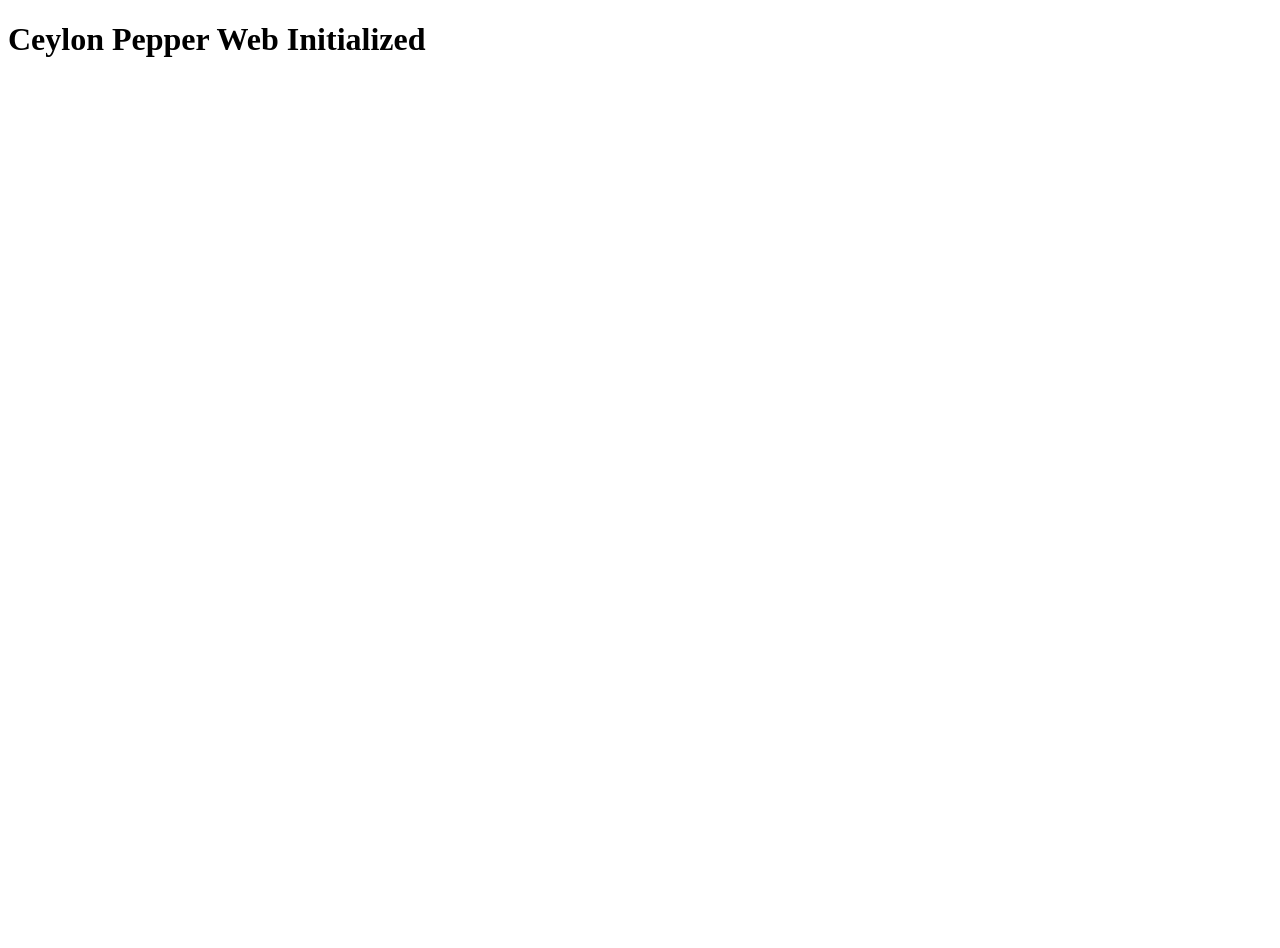
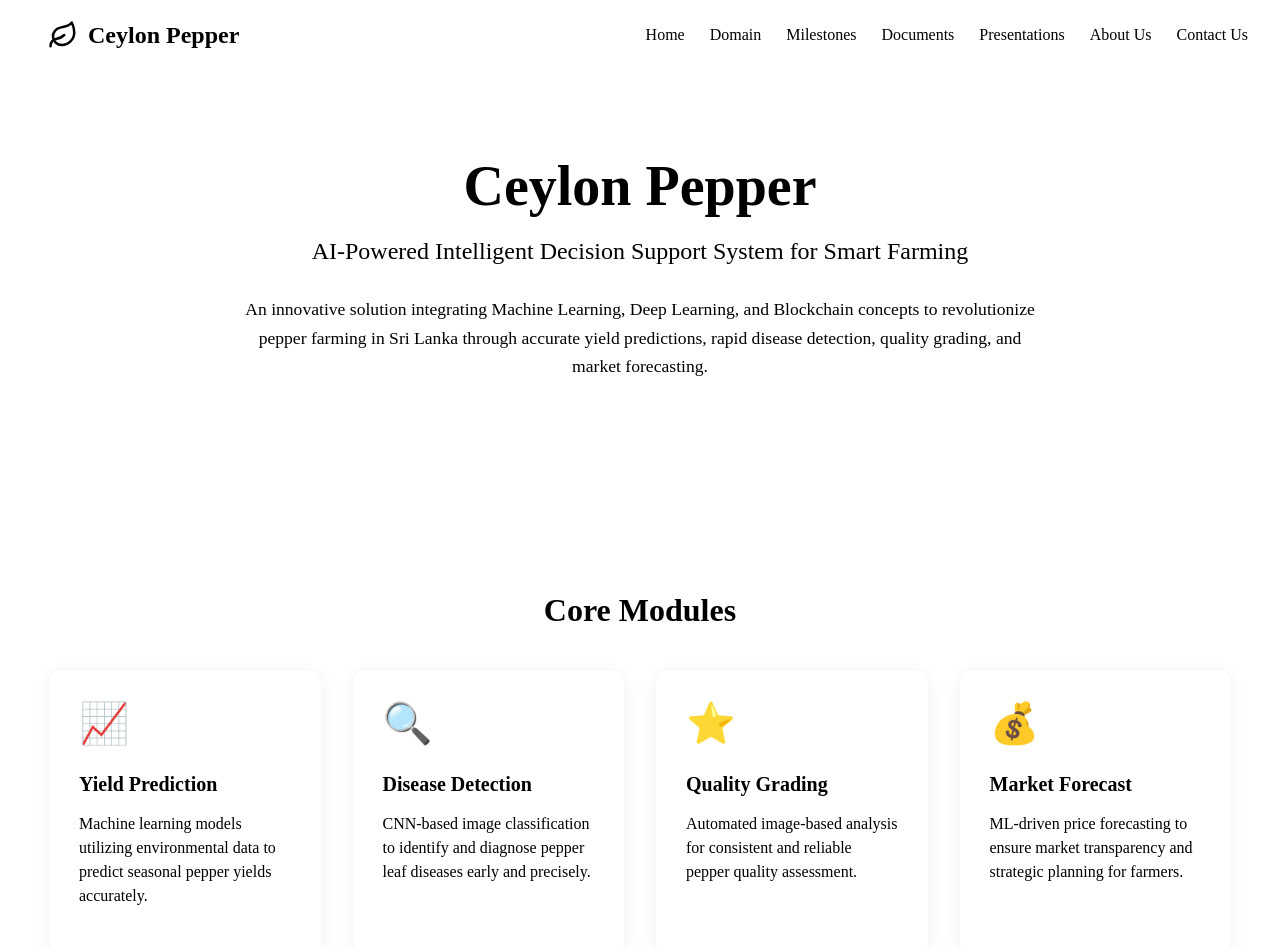
Before and after one commit to JanudiAdhikari/CeylonPepper, a React (Vite) app: page / in a window 1280 px wide. Shown: the top 948 px of the page. Before the commit the page ends 800 px from the top, so only its background shows below. Built offline with nearby package versions, Linux system fonts and the light colour scheme; the HTML template or start-up script is replaced by a standard one.

Commit message:
configure routing and implement Home and Domain pages

```diff
--- a/src/App.jsx
+++ b/src/App.jsx
@@ -1,13 +1,32 @@
 import { BrowserRouter as Router, Routes, Route } from 'react-router-dom';
+import PageLayout from './components/PageLayout';
+import Home from './pages/Home';
+import Domain from './pages/Domain';
+
+// Placeholder components until we implement the rest
+const Placeholder = ({ title }) => (
+  <div className="container fade-in text-center" style={{ padding: '100px 20px', minHeight: '60vh' }}>
+    <h2 className="section-title">{title}</h2>
+    <p>This section is currently under construction. Check back soon for updates!</p>
+  </div>
+);
 
 function App() {
   return (
     <Router>
-      <div className="min-h-screen">
-        <h1>Ceylon Pepper Web Initialized</h1>
-      </div>
+      <PageLayout>
+        <Routes>
+          <Route path="/" element={<Home />} />
+          <Route path="/domain" element={<Domain />} />
+          <Route path="/milestones" element={<Placeholder title="Project Milestones" />} />
+          <Route path="/documents" element={<Placeholder title="Project Documents" />} />
+          <Route path="/presentations" element={<Placeholder title="Presentations (Slides)" />} />
+          <Route path="/about" element={<Placeholder title="About Us" />} />
+          <Route path="/contact" element={<Placeholder title="Contact Us" />} />
+        </Routes>
+      </PageLayout>
     </Router>
-  )
+  );
 }
 
-export default App
+export default App;
--- /dev/null
+++ b/src/pages/Domain.jsx
@@ -0,0 +1,62 @@
+import React from 'react';
+import '../styles/Pages.css';
+
+const Domain = () => {
+  return (
+    <div className="container domain-page fade-in">
+      <h2 className="section-title" style={{ marginTop: '40px' }}>Research Domain</h2>
+
+      <div className="domain-section">
+        <h3>1. Literature Survey</h3>
+        <p>Traditional pepper farming in Sri Lanka faces severe limitations due to manual observation and reliance on historical methods. Existing Machine Learning approaches have been explored globally, but there is a distinct gap in adapting these systems to the unique environmental and agricultural context of Sri Lanka.</p>
+      </div>
+
+      <div className="domain-section">
+        <h3>2. Research Gap</h3>
+        <p>There is a lack of an integrated, end-to-end system tailored for Sri Lankan pepper farmers. Current solutions offer no explainable AI tailored for farmers with limited technical knowledge, and there is highly limited automation concerning the quality grading of the produce.</p>
+      </div>
+
+      <div className="domain-section">
+        <h3>3. Research Problem</h3>
+        <ul>
+          <li>Unpredictable crop yield resulting in poor supply chain management.</li>
+          <li>No standardized, automated proper quality grading mechanism.</li>
+          <li>Price uncertainty leading to farmer exploitation.</li>
+          <li>Slow and inaccurate leaf disease detection issues.</li>
+        </ul>
+      </div>
+
+      <div className="domain-section">
+        <h3>4. Research Objectives</h3>
+        <ul>
+          <li>Build an AI-based system to accurately predict yield.</li>
+          <li>Create an automated, image-based quality grading tool.</li>
+          <li>Forecast market prices using robust ML time-series models.</li>
+          <li>Detect and classify crop diseases reliably.</li>
+        </ul>
+      </div>
+
+      <div className="domain-section">
+        <h3>5. Methodology</h3>
+        <ul>
+          <li><strong>Yield Prediction:</strong> Uses ML + environmental data to outline future harvest estimates.</li>
+          <li><strong>Quality Grading:</strong> Image-based analysis to determine grades like Grade 1, Grade 2, and FAQ (Fair Average Quality).</li>
+          <li><strong>Market Prediction:</strong> ML-based price forecasting built upon global and local market indexes.</li>
+          <li><strong>Disease Detection:</strong> CNN-based image classification to identify key infections.</li>
+        </ul>
+      </div>
+
+      <div className="domain-section border-none">
+        <h3>6. Technologies Used</h3>
+        <ul>
+          <li><strong>Frontend:</strong> React / Vite for modern, responsive UI.</li>
+          <li><strong>Backend:</strong> Node.js</li>
+          <li><strong>ML:</strong> Python, TensorFlow/PyTorch models.</li>
+          <li><strong>Database:</strong> NoSQL infrastructure (MongoDB/Firebase).</li>
+        </ul>
+      </div>
+    </div>
+  );
+};
+
+export default Domain;
--- /dev/null
+++ b/src/pages/Home.jsx
@@ -0,0 +1,75 @@
+import React from 'react';
+import '../styles/Pages.css';
+
+const Home = () => {
+  return (
+    <div className="fade-in">
+      {/* Hero Section */}
+      <section className="hero">
+        <div className="container text-center">
+          <h1 className="hero-title">Ceylon Pepper</h1>
+          <h2 className="hero-subtitle">AI-Powered Intelligent Decision Support System for Smart Farming</h2>
+          <p className="hero-abstract">
+            An innovative solution integrating Machine Learning, Deep Learning, and Blockchain concepts to revolutionize pepper farming in Sri Lanka through accurate yield predictions, rapid disease detection, quality grading, and market forecasting.
+          </p>
+        </div>
+      </section>
+
+      {/* Features Section */}
+      <section className="features">
+        <div className="container">
+          <h3 className="section-title">Core Modules</h3>
+          <div className="features-grid">
+            <div className="feature-card">
+              <div className="feature-icon">📈</div>
+              <h4>Yield Prediction</h4>
+              <p>Machine learning models utilizing environmental data to predict seasonal pepper yields accurately.</p>
+            </div>
+            <div className="feature-card">
+              <div className="feature-icon">🔍</div>
+              <h4>Disease Detection</h4>
+              <p>CNN-based image classification to identify and diagnose pepper leaf diseases early and precisely.</p>
+            </div>
+            <div className="feature-card">
+              <div className="feature-icon">⭐</div>
+              <h4>Quality Grading</h4>
+              <p>Automated image-based analysis for consistent and reliable pepper quality assessment.</p>
+            </div>
+            <div className="feature-card">
+              <div className="feature-icon">💰</div>
+              <h4>Market Forecast</h4>
+              <p>ML-driven price forecasting to ensure market transparency and strategic planning for farmers.</p>
+            </div>
+          </div>
+        </div>
+      </section>
+
+      {/* Benefits Section */}
+      <section className="benefits">
+        <div className="container">
+          <h3 className="section-title">Key Benefits</h3>
+          <div className="benefits-grid">
+            <div className="benefit-item">
+              <span className="benefit-icon">✔</span>
+              <span>Improved yield predictability and strategic planning</span>
+            </div>
+            <div className="benefit-item">
+              <span className="benefit-icon">✔</span>
+              <span>Early and accurate disease diagnosis to minimize losses</span>
+            </div>
+            <div className="benefit-item">
+              <span className="benefit-icon">✔</span>
+              <span>Automated, bias-free quality grading standards</span>
+            </div>
+            <div className="benefit-item">
+              <span className="benefit-icon">✔</span>
+              <span>Enhanced market transparency and better pricing strategies</span>
+            </div>
+          </div>
+        </div>
+      </section>
+    </div>
+  );
+};
+
+export default Home;
--- /dev/null
+++ b/src/styles/Pages.css
@@ -0,0 +1,133 @@
+/* Shared layout utilities */
+.container {
+  max-width: 1200px;
+  margin: 0 auto;
+  padding: 0 20px;
+}
+.section-title {
+  color: var(--primary);
+  font-size: 32px;
+  margin-bottom: 30px;
+  text-align: center;
+}
+.text-center { text-align: center; }
+.fade-in { animation: fadeIn 0.5s ease-in; }
+
+@keyframes fadeIn {
+  from { opacity: 0; transform: translateY(10px); }
+  to { opacity: 1; transform: translateY(0); }
+}
+
+/* Home Page */
+.hero {
+  background-color: var(--bg-color);
+  padding: 100px 20px 60px;
+  text-align: center;
+}
+.hero-title {
+  font-size: 3.5rem;
+  color: var(--primary);
+  margin-bottom: 20px;
+  font-weight: 800;
+}
+.hero-subtitle {
+  font-size: 1.5rem;
+  color: var(--text-dark);
+  margin-bottom: 30px;
+  font-weight: 500;
+}
+.hero-abstract {
+  font-size: 1.1rem;
+  color: var(--text-light);
+  max-width: 800px;
+  margin: 0 auto 40px;
+  line-height: 1.6;
+}
+
+.features {
+  padding: 80px 20px;
+  background-color: white;
+}
+.features-grid {
+  display: grid;
+  grid-template-columns: repeat(auto-fit, minmax(250px, 1fr));
+  gap: 30px;
+  margin-top: 40px;
+}
+.feature-card {
+  background: white;
+  padding: 30px;
+  border-radius: 12px;
+  box-shadow: 0 4px 15px rgba(0,0,0,0.05);
+  transition: transform 0.3s, box-shadow 0.3s;
+  border: 1px solid #f0fdf4;
+}
+.feature-card:hover {
+  transform: translateY(-5px);
+  box-shadow: 0 8px 25px rgba(0,0,0,0.1);
+}
+.feature-icon {
+  font-size: 2.5rem;
+  margin-bottom: 15px;
+}
+.feature-card h4 {
+  font-size: 1.25rem;
+  margin-bottom: 15px;
+  color: var(--text-dark);
+}
+.feature-card p {
+  color: var(--text-light);
+  line-height: 1.5;
+}
+
+.benefits {
+  background-color: #f0fdf4;
+  padding: 80px 20px;
+}
+.benefits-grid {
+  display: grid;
+  grid-template-columns: repeat(auto-fit, minmax(300px, 1fr));
+  gap: 20px;
+  max-width: 900px;
+  margin: 0 auto;
+}
+.benefit-item {
+  display: flex;
+  align-items: center;
+  gap: 15px;
+  background: white;
+  padding: 20px;
+  border-radius: 8px;
+  box-shadow: 0 2px 8px rgba(0,0,0,0.05);
+}
+.benefit-icon {
+  color: var(--primary);
+  font-weight: bold;
+}
+
+/* Domain Page */
+.domain-page {
+  padding: 40px 20px;
+}
+.domain-section {
+  background: white;
+  border-radius: 8px;
+  padding: 30px;
+  margin-bottom: 30px;
+  box-shadow: 0 2px 10px rgba(0,0,0,0.05);
+}
+.domain-section h3 {
+  color: var(--primary);
+  margin-bottom: 20px;
+  font-size: 1.5rem;
+  border-bottom: 2px solid #f0fdf4;
+  padding-bottom: 10px;
+}
+.domain-section p, .domain-section li {
+  line-height: 1.7;
+  color: var(--text-light);
+  margin-bottom: 10px;
+}
+.domain-section ul {
+  padding-left: 20px;
+}
```
